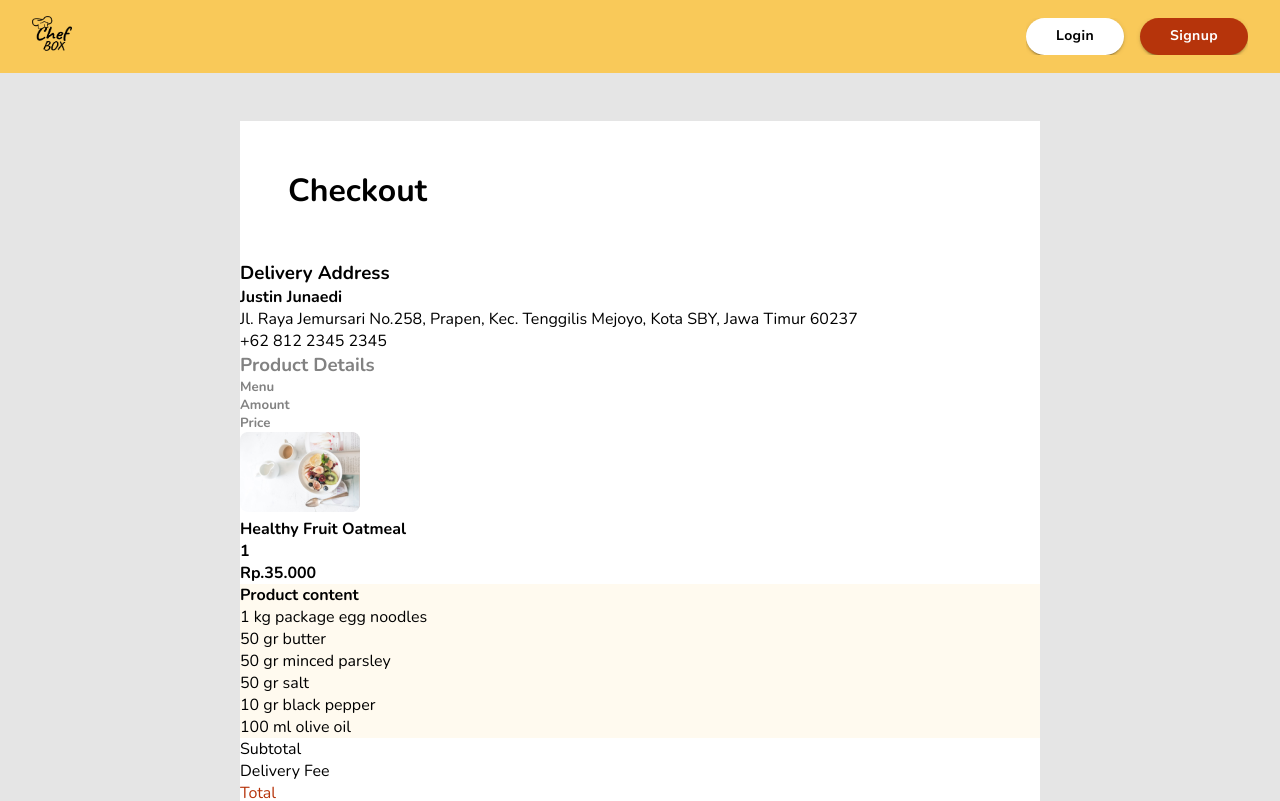
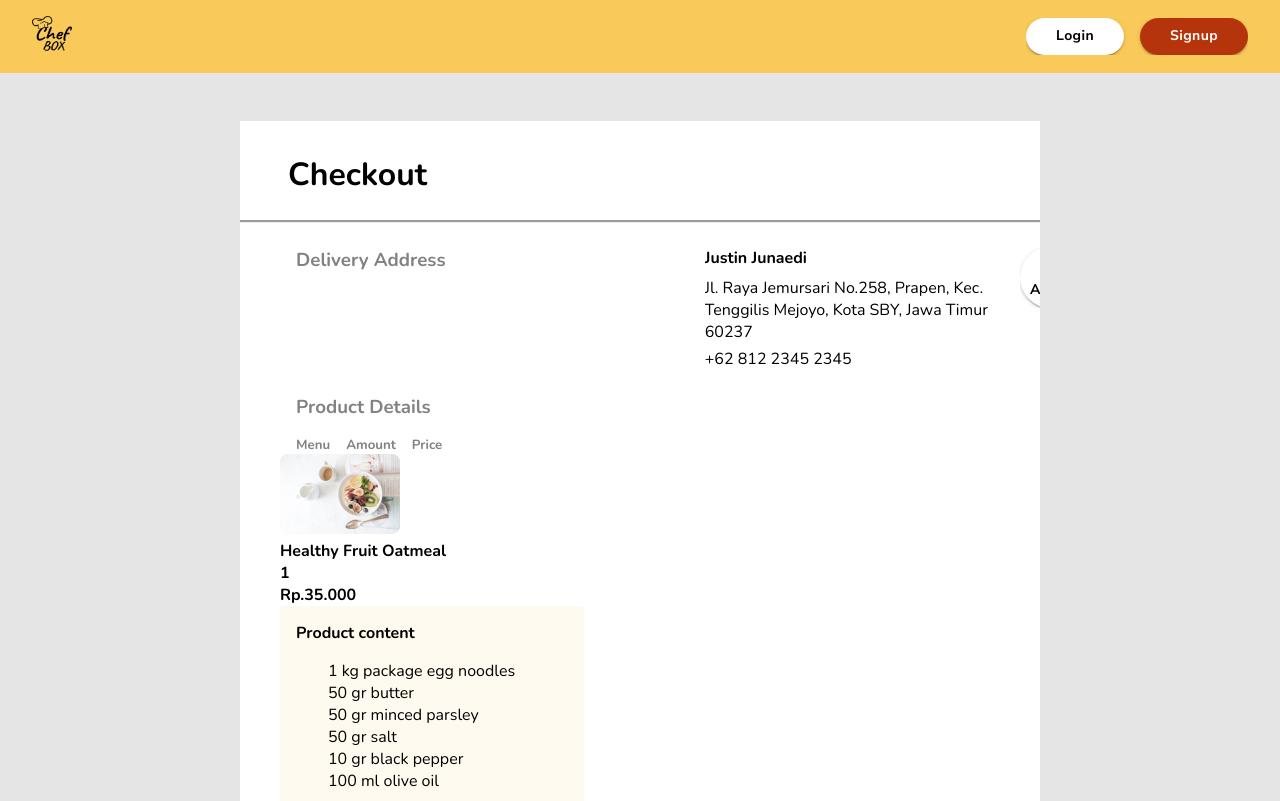
Before and after one commit to adamsuryaw/chefbox, a React (Create React App) app in the folder chefbox/: page /order in a window 1280 px wide. Shown: the top 801 px of the page. Built offline with nearby package versions, Linux system fonts and the light colour scheme.

Commit message:
adding some styling in Home and Order page

```diff
--- a/chefbox/src/App.css
+++ b/chefbox/src/App.css
@@ -6,7 +6,7 @@
   padding: 0;
   box-sizing: border-box;
   font-family: "Nunito";
-  list-style: none;
-  text-decoration: none;
+  /* list-style: none;
+  text-decoration: none; */
   overflow-x: hidden;
 }
--- a/chefbox/src/components/footer/Footer.jsx
+++ b/chefbox/src/components/footer/Footer.jsx
@@ -1,6 +1,6 @@
 import React from "react";
 import styles from "./Footer.module.scss";
-import Logo from "../assets/LogoWhite.png";
+import Logo from "../assets/LogoWhiteBoxed.png";
 import { FaFacebookF, FaTwitter, FaLinkedinIn } from "react-icons/fa";
 
 export default function Footer() {
--- a/chefbox/src/page/home/Home.jsx
+++ b/chefbox/src/page/home/Home.jsx
@@ -15,6 +15,8 @@ import TheTelegraph from "../../components/assets/thetelegraph.png";
 import TheSun from "../../components/assets/thesun.png";
 import DailyExpress from "../../components/assets/dailyexpress.png";
 import TIA from "../../components/assets/TIA.png";
+import { Swiper, SwiperSlide } from "swiper/react/swiper-react.js";
+import "swiper/swiper.scss"; // core Swiper
 
 export default function Home() {
   return (
@@ -55,12 +57,22 @@ export default function Home() {
             />
           </Stack>
         </div>
-        <div className={styles.ContainerPNG}>
-          <img src={ContainerPNG} alt='' slick={{infinite: true, arrows:false, dots:false, autoplay:false, speed:1100}} />
-            <img className={styles.topImage1} src={TopImage1} alt='' />
-            <img className={styles.topImage2} src={TopImage2} alt='' />
-          <div className={styles.ContainerTopImages}>
-          </div>
+        <div className={styles.ContainerPNGS}>
+          {/* <div className={styles.ContainerTopImages}></div> */}
+          <img src={ContainerPNG} alt='' />
+          <Swiper
+            className={styles.Swiper}
+            spaceBetween={50}
+            slidesPerView={3}
+            onSlideChange={() => console.log("slide change")}
+            onSwiper={(swiper) => console.log(swiper)}>
+            <SwiperSlide className={styles.SwiperSlide}>
+              <img className={styles.topImage1} src={TopImage1} alt='' />
+            </SwiperSlide>
+            <SwiperSlide>
+              <img className={styles.topImage1} src={TopImage2} alt='' />
+            </SwiperSlide>
+          </Swiper>
         </div>
       </div>
       <div className={styles.midSections}>
--- a/chefbox/src/page/home/Home.module.scss
+++ b/chefbox/src/page/home/Home.module.scss
@@ -2,12 +2,13 @@
 
 .body {
   .topSections {
-    padding-right: 250px;
+    // padding-right: 250px;
     // width: 100%;
     display: flex;
     justify-content: space-between;
     height: 35rem;
     // align-items: center;
+    backgroundsize: cover;
 
     h1 {
       position: absolute;
@@ -27,38 +28,62 @@
       bottom: 0;
     }
 
-    .ContainerPNG {
-      // width: 100%;
-      // background-color: red;
+    .ContainerPNGS {
+      width: 100%;
+      // object-fit: contain;
       img {
-        width: 119.7%;
+        // object-fit: fill;
+        width: 100%;
         box-shadow: none;
         // z-index: 0;
         // right: 0;
         // background: #E0B550;
         // overflow: hidden;
-        // object-fit:
       }
 
-      .containerTopImage {
+      // .containerTopImage {
+      //   width: 100%;
+      //   height: 100%;
+      //   overflow: hidden;
+      // }
+
+      .Swiper {
         width: 100%;
         height: 100%;
+        margin-left: auto;
+        margin-right: auto;
+        // z-index: 1;
+        position: absolute;
+        left: 46rem;
+        top: 9rem;
         overflow: hidden;
-      }
-      .topImage1 {
-        width: 653px;
-        height: 434px;
-        position: absolute;
-        left: 48rem;
-        top: 10rem;
-      }
-      .topImage2 {
-        width: 450px;
-        height: 300px;
-        position: absolute;
-        overflow: hidden;
-        left: 89rem;
-        top: 14.5rem;
+        .Swiper-Slide {
+          // text-align: center;
+          // font-size: 18px;
+          background: #fff;
+          .topImage1 {
+            display: flex;
+            width: 100%;
+            height: 100%;
+            object-fit: cover;
+          // .topImage1 {
+          //   width: 100%;
+          //   height: 350px;
+            // position: absolute;
+            // z-index: 2;
+            // margin-top: 2.5rem;
+          // }
+          // .topImage2 {
+          //   width: 450px;
+          //   height: 300px;
+          //   margin-top: 5rem;
+          //   z-index: 3;
+            // position: absolute;
+            // overflow: hidden;
+            // left: 89rem;
+            // top: 14.5rem;
+          }
+        }
       }
     }
   }
--- a/chefbox/src/page/order/Order.jsx
+++ b/chefbox/src/page/order/Order.jsx
@@ -3,36 +3,110 @@ import styles from "./Order.module.scss";
 import MenuIMG from "../../components/assets/ChefBox/Order/Frame3.png";
 import Stack from "@mui/material/Stack";
 import Button from "@mui/material/Button";
+import Box from "@mui/material/Box";
+import Typography from "@mui/material/Typography";
+import Modal from "@mui/material/Modal";
+
+const style = {
+  position: "absolute",
+  top: "50%",
+  left: "50%",
+  transform: "translate(-50%, -50%)",
+  width: 400,
+  bgcolor: "background.paper",
+  border: "2px solid #000",
+  boxShadow: 24,
+  p: 4,
+};
 
 export default function Order() {
+  const [open, setOpen] = React.useState(false);
+  const handleOpen = () => setOpen(true);
+  const handleClose = () => setOpen(false);
+
   return (
     <div className={styles.Body}>
       <div className={styles.SecondBody}>
         <div className={styles.ThirdBody}>
-          <div className={styles.OrderContainer}>
+          <div
+            style={{
+              borderBottom: "3px groove",
+              margin: "1rem 0rem 1.5rem -2rem",
+              padding: "1rem 4rem 1.5rem 5rem",
+            }}
+            className={styles.OrderContainer}>
             <h1>Checkout</h1>
           </div>
           <div className={styles.OrderUserAddress}>
+            <div className={styles.AddressUser}>
               <h3>Delivery Address</h3>
+              <div className={styles.AddressUserName}>
                 <h4>Justin Junaedi</h4>
-            <p>
-              Jl. Raya Jemursari No.258, Prapen, Kec. Tenggilis Mejoyo, Kota
-              SBY, Jawa Timur 60237
+                <div className={styles.AddressUserDetails}>
+                  <p style={{ marginTop: "0.5rem" }} className={styles.address}>
+                    Jl. Raya Jemursari No.258, Prapen, Kec. Tenggilis Mejoyo,
+                    Kota SBY, Jawa Timur 60237
                   </p>
-            <p>+62 812 2345 2345</p>
+                  <p style={{ marginTop: "0.3rem", marginBottom: "0.5rem" }}>
+                    +62 812 2345 2345
+                  </p>
                 </div>
-          <div className={styles.OrderProduct}>
+              </div>
+              <div className={styles.AddressUserDetailsButton}>
+                <Stack className={styles.buttons} spacing={2} direction='row'>
+                  <Button
+                    className={styles.button}
+                    variant='contained'
+                    sx={{
+                      background: "#fff",
+                      color: "black",
+                      borderRadius: "50px",
+                      padding: "6px 30px",
+                      fontFamily: "Nunito Sans",
+                      fontWeight: "bold",
+                      textTransform: "capitalize",
+                    }}>
+                    Edit Address
+                  </Button>
+                </Stack>
+              </div>
+            </div>
+          </div>
+          <div className={styles.ProductDetails}>
             <h3 style={{ color: "#828282" }}>Product Details</h3>
+            <div className={styles.ProductDetailsMenus}>
+              <div className={styles.MenuList}>
                 <h5 style={{ color: "#828282" }}>Menu</h5>
                 <h5 style={{ color: "#828282" }}>Amount</h5>
                 <h5 style={{ color: "#828282" }}>Price</h5>
-            <img src={MenuIMG} alt='' />
+              </div>
+              <img src={MenuIMG} alt='' onClick={handleOpen} />
+              <Modal
+                open={open}
+                onClose={handleClose}
+                aria-labelledby='modal-modal-title'
+                aria-describedby='modal-modal-description'>
+                <Box sx={style}>
+                  <Typography
+                    id='modal-modal-title'
+                    variant='h6'
+                    component='h2'>
+                    Text in a modal
+                  </Typography>
+                  <Typography id='modal-modal-description' sx={{ mt: 2 }}>
+                    Duis mollis, est non commodo luctus, nisi erat porttitor
+                    ligula.
+                  </Typography>
+                </Box>
+              </Modal>
               <h4>Healthy Fruit Oatmeal</h4>
               <h4>1</h4>
               <h4>Rp.35.000</h4>
+            </div>
             <div className={styles.ProductContent}>
               <h4>Product content</h4>
-              <ul>
+              <div className={styles.ProductList}>
+                <ul style={{ listStyleType: "circle" }}>
                   <li>1 kg package egg noodles</li>
                   <li>50 gr butter</li>
                   <li>50 gr minced parsley</li>
@@ -40,6 +114,8 @@ export default function Order() {
                   <li>10 gr black pepper</li>
                   <li>100 ml olive oil</li>
                 </ul>
+              </div>
+            </div>
           </div>
           <div className={styles.PaymentContent}>
             <ul className={styles.Subtotal}>
@@ -54,7 +130,7 @@ export default function Order() {
             </ul>
             <Stack className={styles.buttons} spacing={2} direction='row'>
               <Button
-                  className={styles.signup}
+                className={styles.button}
                 variant='contained'
                 sx={{
                   background: "#B6340B",
@@ -71,6 +147,5 @@ export default function Order() {
         </div>
       </div>
     </div>
-    </div>
   );
 }
--- a/chefbox/src/page/order/Order.module.scss
+++ b/chefbox/src/page/order/Order.module.scss
@@ -11,9 +11,27 @@
       .OrderContainer {
         //   width: 100%;
         margin: 3rem;
-        border-bottom: 5rem;
+      }
+      .AddressUser {
+        width: 100%;
+        display: flex;
+        position: space-between;
+        margin: 0 3.5rem;
+        h3 {
+          color: #828282;
+          margin-bottom: 0.5rem;
+          width: 100%;
+
+          .AddressUserName{
+            display: flex;
+            position: relative;
+          }
+        }
       }
       .ProductOrder {
+        position: absolute;
+        top: 10rem;
+        left: -10rem;
         h3,
         h4 {
           color: #828282;
@@ -22,15 +40,35 @@
 
       .ProductContent {
         background: #fffaef;
+        // margin-right: ;
+        width: 40%;
+
 
         h4 {
           color: black;
+          margin: 1rem;
+        }
+        // li {
+        //   display: list-item;
+        // }
+
+        .ProductList {
+          margin: 0rem 0rem 4rem 3rem;
         }
       }
-      .OrderProduct {
+      .ProductDetails {
+        margin-left: 2.5rem;
+        // display: flex;
         h3,
-        h4 {
+        h5 {
           color: black;
+          margin: 1rem 0 0rem 1rem;
+        }
+        .MenuList {
+          width: 100%;
+          display: flex;
+          position: space-between;
+          align-items: center;
         }
       }
     }
```
Also changed, not shown: chefbox/src/components/assets/LogoWhite.png. Lines whose indentation alone changed are shown as unchanged.
